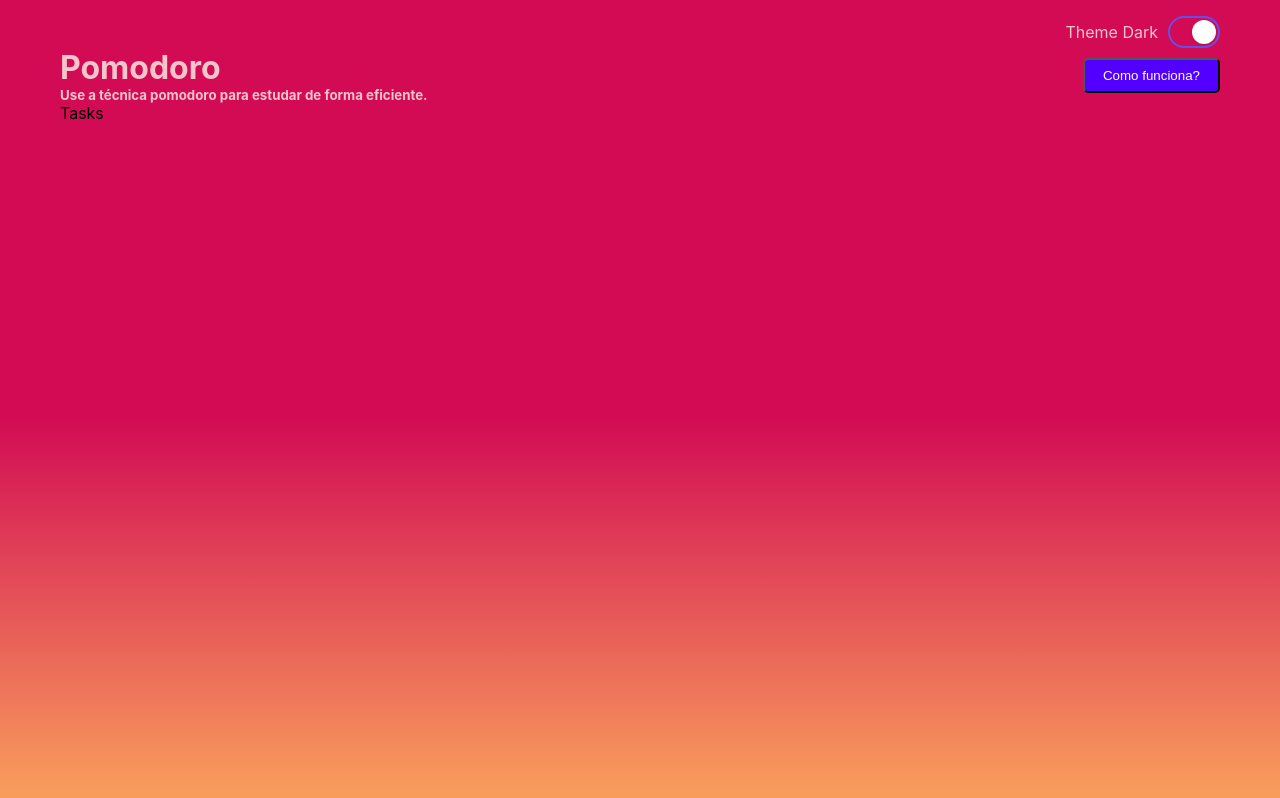
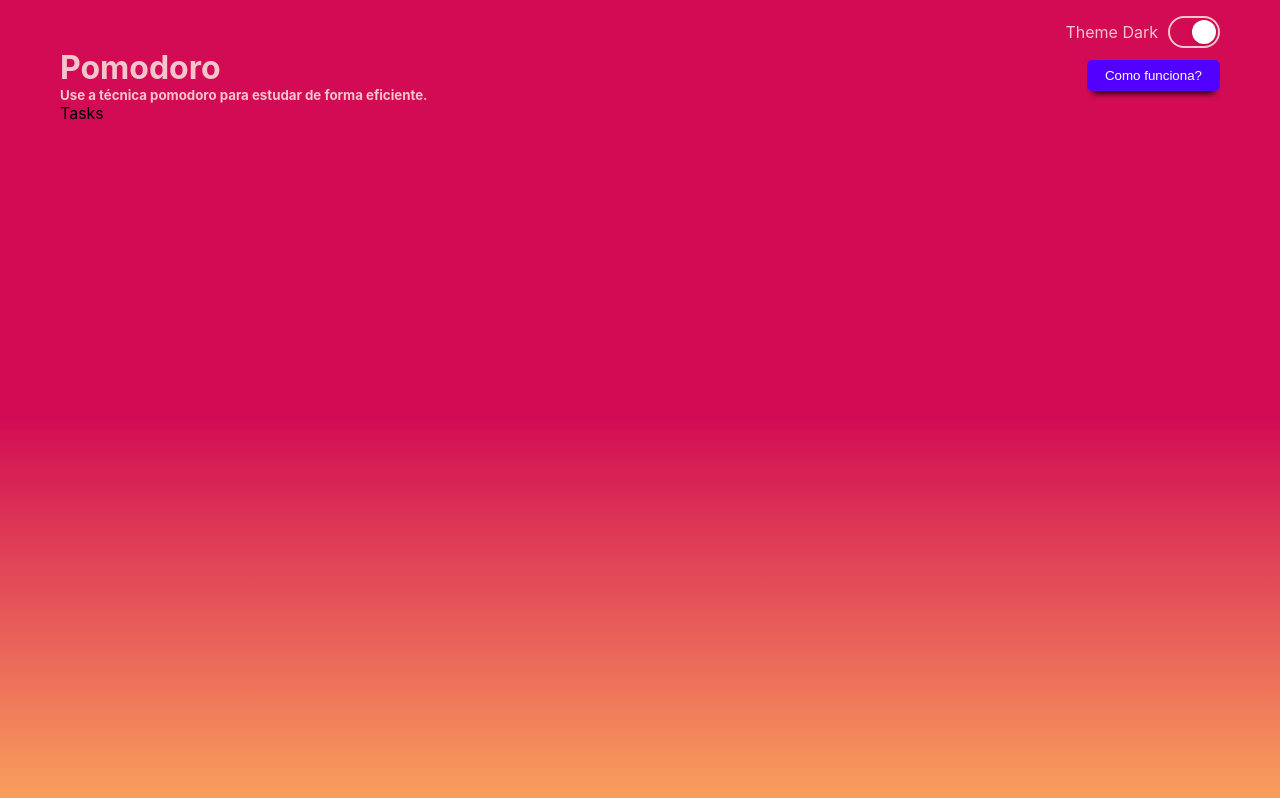
Before and after one commit to katiacih/pomodoro, a React (Create React App) app: page / in a window 1280 px wide. Shown: the top 798 px of the page. Built offline with nearby package versions, Linux system fonts and the light colour scheme.

Commit message:
feat: componentes de layout card, button e toggle

```diff
--- a/src/components/button.css
+++ b/src/components/button.css
@@ -3,13 +3,18 @@
 button {
   padding: 8px 18px;
   border-radius: 5px;
+
   color: #fff;
   cursor: pointer;
+  -webkit-box-shadow: 0 8px 6px -6px black;
+  -moz-box-shadow: 0 8px 6px -6px black;
+  box-shadow: 0 8px 6px -6px black;
 }
 
 .btnPrimary {
   background-color: var(--primary-color);
   color: var(--text-color-white);
+  border: none;
 }
 
 .btnPrimary:hover {
@@ -27,6 +32,7 @@ button {
 .btnSecondary {
   background-color: var(--secondary-color);
   color: var(--text-color-white);
+  border: none;
 }
 
 .btnSecondary:hover {
--- a/src/components/toggleCustom/toggleCustom.css
+++ b/src/components/toggleCustom/toggleCustom.css
@@ -45,7 +45,7 @@ label {
 }
 
 .toggle:checked {
-  border-color: #654FEC;
+  border-color: var(--text-color-white-light);
 }
 
 .toggle:checked:after {
```
Also changed, not shown: src/components/card.css (added, +10 -0 lines), src/components/card.tsx (added, +13 -0 lines).
